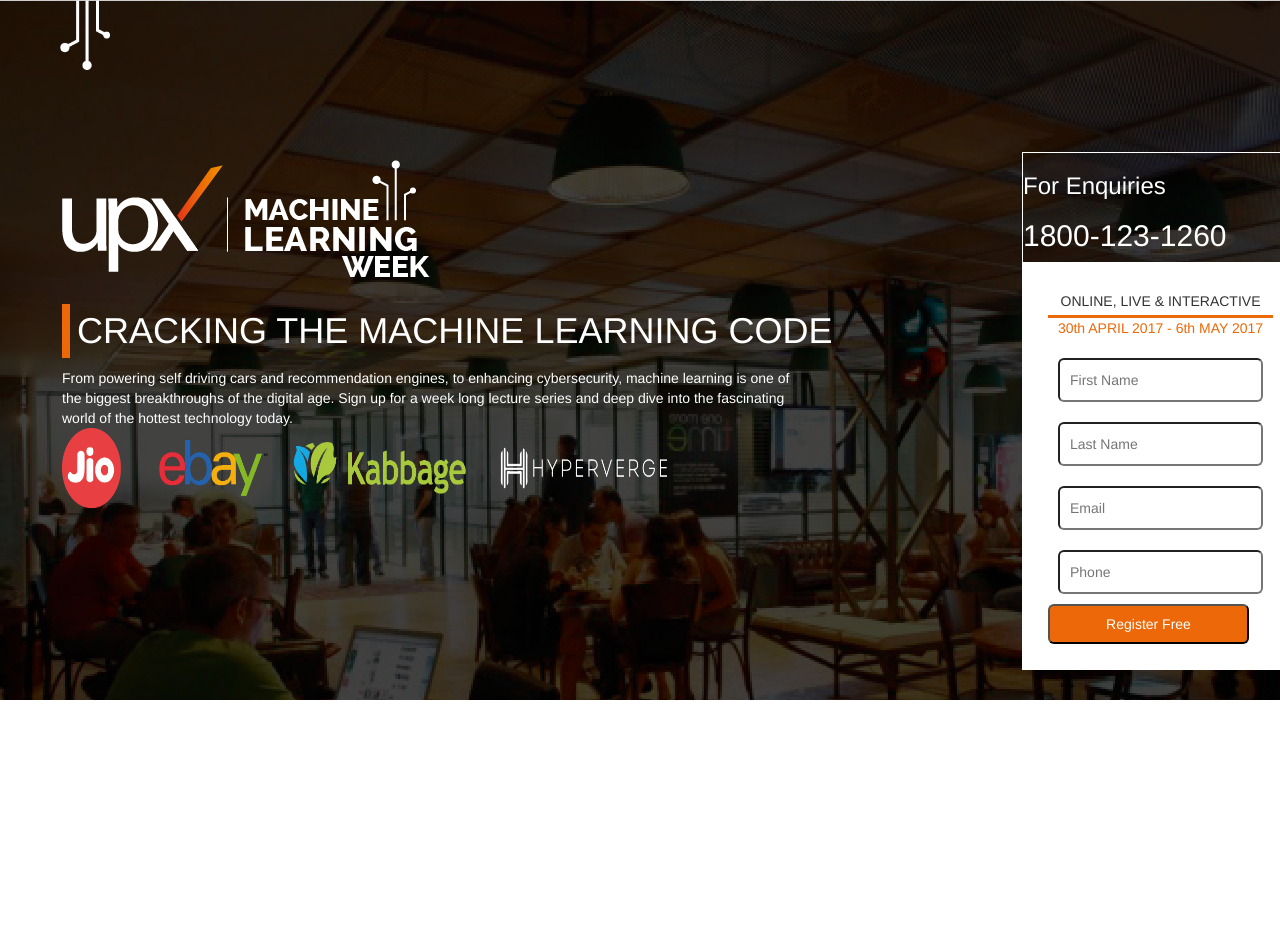
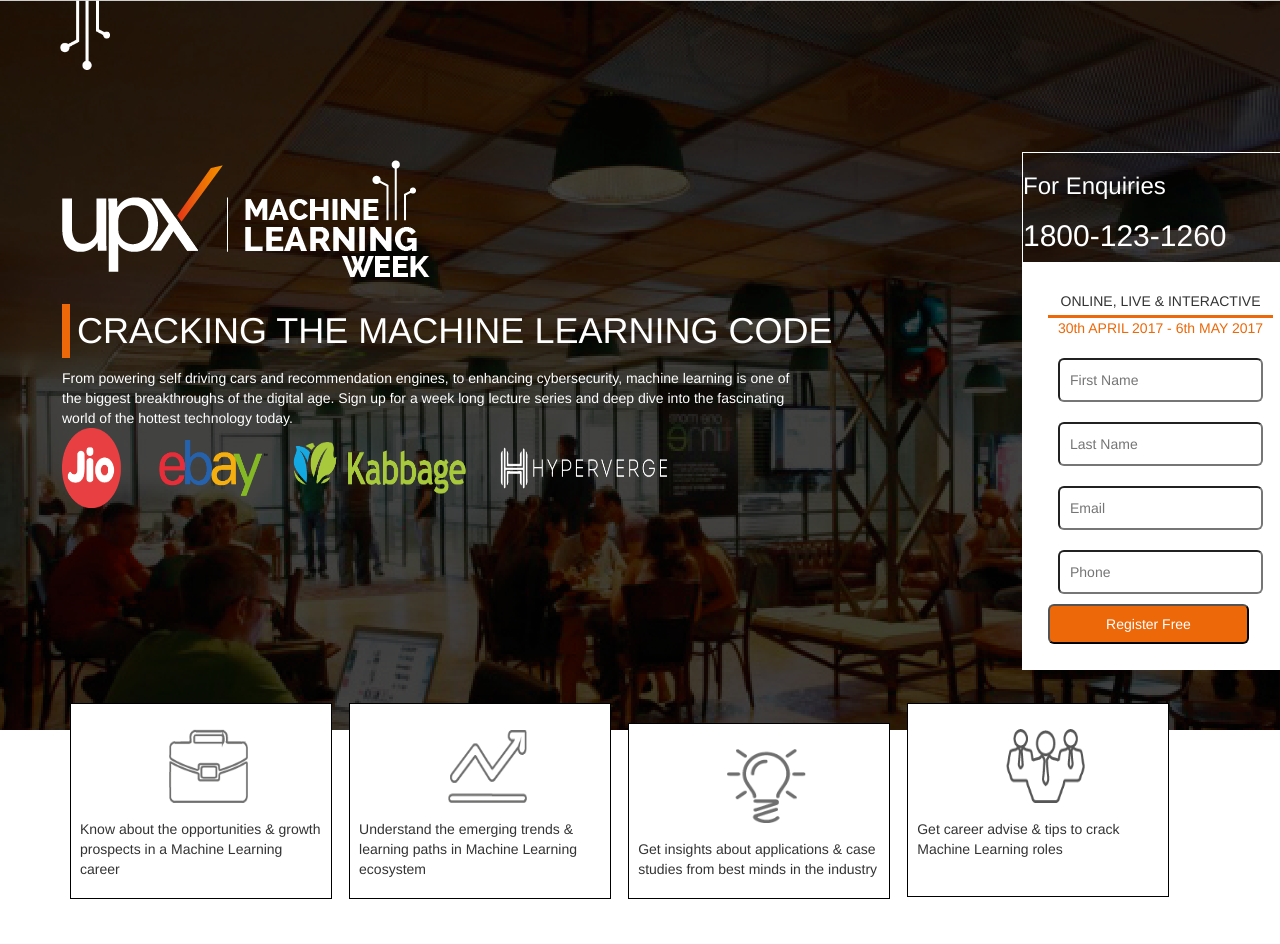
Before and after one commit to rupeneniramya/TechMahendra, a PHP site: page / in a window 1280 px wide. Before the commit the page ends 700 px from the top, so only its background shows below. Run offline with PHP 8.4, Linux system fonts and the light colour scheme.

Commit message:
added keytakeaways

```diff
--- a/css/styles.css
+++ b/css/styles.css
@@ -2,7 +2,7 @@
 	.mainSection {
 		background-image: url(../images/hbg-1404.png);
 		width: 100%;
-		height: 700px;
+		height: 730px;
 	}
 
 	.topLink {
@@ -88,3 +88,30 @@
     background-color: #ec6809;
     border-radius: 6px;
 	}
+
+
+	.keytakeaways {
+		    position: relative;
+    top: -27px;
+	}
+
+	.takeaway {
+		border: 1px black solid;
+		background-color: white;
+		display: inline-block;
+    width: 23%;
+    margin-right: 13px;
+    padding: 9px;
+	}
+
+	.takeaway img {
+    height: 90px;
+    width: 95px;
+    /* align-items: center; */
+    /* text-align: center; */
+    margin: 0 auto;
+    position: relative;
+    left: 30%;
+    padding: 8px;
+    margin: 8px;
+}
--- a/index.html
+++ b/index.html
@@ -43,5 +43,29 @@
 
     </section>
 
+    <section class="keytakeaways">
+    	<div class="takeaways container">
+    		<div class="takeaway">
+    			<img src="./images/1404 (6).png">
+    			<p>Know about the opportunities & growth prospects in a Machine Learning career</p>
+    		</div>
+
+    		<div class="takeaway">
+    			<img src="./images/1404 (7).png">
+    			<p>Understand the emerging trends & learning paths in Machine Learning ecosystem</p>
+    		</div>
+
+    		<div class="takeaway">
+    			<img src="./images/1404 (8).png">
+    			<p>Get insights about applications & case studies from best minds in the industry</p>
+    		</div>
+
+    		<div class="takeaway" style="top: -20px;position: relative;height: 194px;">
+    			<img src="./images/1404 (9).png">
+    			<p>Get career advise & tips to crack Machine Learning roles</p>
+    		</div>
+    	</div>
+    </section>
+
 	</body>
 </html>
```
